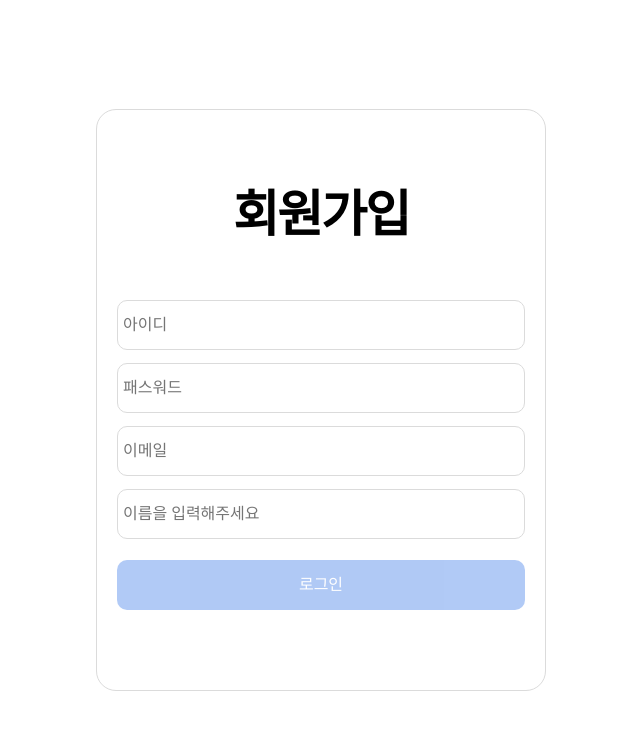
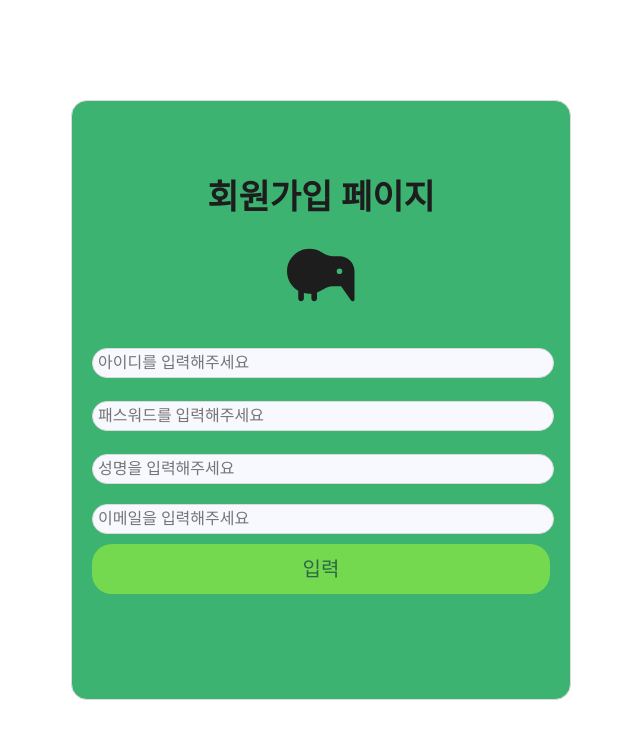
Before and after one commit to priestone/first_react_10_15, a React (Create React App) app: page /#/Signup in a window 1280 px wide. Shown: the top 738 px of the page, without its empty margins (319-959 px from the left). Built offline with nearby package versions, Linux system fonts and the light colour scheme.

Commit message:
10_29 study

```diff
--- a/src/App.js
+++ b/src/App.js
@@ -9,8 +9,8 @@ import Ex05 from "./components/ex05/Ex05";
 import MusicApp from "./components/ex05/MusicApp";
 import Ex06 from "./components/ex06/Ex06";
 import Ex07 from "./components/ex07/Ex07";
-import Test01 from "./components/teststudy/Test01";
 import Ex08 from "./components/ex08/Ex08";
+import Test02 from "./components/teststudy/second/Test02";
 
 const App = () => {
   return (
@@ -43,7 +43,9 @@ const App = () => {
 
       {/* <Ex07></Ex07> */}
 
-      <Ex08></Ex08>
+      {/* <Ex08></Ex08> */}
+
+      <Test02></Test02>
     </>
   );
 };
--- /dev/null
+++ b/src/components/teststudy/second/Test02.js
@@ -0,0 +1,20 @@
+import { HashRouter, Route, Routes } from "react-router-dom";
+import Home from "./pages/Home";
+import Login from "./pages/Login";
+import SignUp from "./pages/Signup";
+
+const Test02 = () => {
+  return (
+    <>
+      <HashRouter>
+        <Routes>
+          <Route path="/" element={<Home />}></Route>
+          <Route path="/login" element={<Login />}></Route>
+          <Route path="/Signup" element={<SignUp />}></Route>
+        </Routes>
+      </HashRouter>
+    </>
+  );
+};
+
+export default Test02;
--- /dev/null
+++ b/src/components/teststudy/second/pages/Home.js
@@ -0,0 +1,54 @@
+import { Link } from "react-router-dom";
+import styled from "styled-components";
+
+const Wrap = styled.div`
+  max-width: 1500px;
+  width: 100%;
+  height: 100vh;
+  h2 {
+    font-size: 40px;
+    text-align: center;
+    font-weight: 500;
+    margin: 50px 0;
+  }
+`;
+
+const LinkWrap = styled.div`
+  width: 800px;
+  margin: 0 auto;
+  display: flex;
+  justify-content: space-between;
+  align-items: center;
+`;
+
+const Button = styled.button`
+  all: unset;
+  width: 300px;
+  height: 50px;
+  border: 1px solid #1d1d1d;
+  text-align: center;
+  border-radius: 10px;
+  background-color: cornflowerblue;
+  color: white;
+  font-size: 20px;
+  font-weight: 500;
+  letter-spacing: -2px;
+`;
+
+const Home = () => {
+  return (
+    <Wrap>
+      <h2>여기는 홈 화면 입니다.</h2>
+      <LinkWrap>
+        <Link to="/login">
+          <Button>로그인 바로가기</Button>
+        </Link>
+        <Link to="/signup">
+          <Button>회원가입 바로가기</Button>
+        </Link>
+      </LinkWrap>
+    </Wrap>
+  );
+};
+
+export default Home;
--- /dev/null
+++ b/src/components/teststudy/second/pages/Login.js
@@ -0,0 +1,121 @@
+import { FontAwesomeIcon } from "@fortawesome/react-fontawesome";
+import styled from "styled-components";
+import { faKiwiBird } from "@fortawesome/free-solid-svg-icons";
+import { useForm } from "react-hook-form";
+import { useNavigate } from "react-router-dom";
+
+const Container = styled.div`
+  height: 100vh;
+  display: flex;
+  justify-content: center;
+  align-items: center;
+`;
+
+const Form = styled.form`
+  max-width: 500px;
+  width: 100%;
+  height: 600px;
+  border: 1px solid #dbdbdb;
+  border-radius: 16px;
+  padding: 80px 20px;
+  background-color: mediumseagreen;
+
+  h2 {
+    text-align: center;
+    font-size: 34px;
+    font-weight: 600;
+    margin-bottom: 30px;
+    color: #1d1d1d;
+  }
+
+  h4 {
+    font-size: 60px;
+    text-align: center;
+    color: #1d1d1d;
+    margin-bottom: 30px;
+  }
+
+  input {
+    all: unset;
+    max-width: 450px;
+    width: 100%;
+    /* height: 40px; */
+    border: 1px solid #dbdbdb;
+    border-radius: 16px;
+    margin: 10px 0;
+    background-color: ghostwhite;
+    padding: 5px;
+  }
+
+  p {
+    font-size: 14px;
+    color: crimson;
+    margin-top: 3px;
+  }
+`;
+
+const Button = styled.button`
+  all: unset;
+  width: 100%;
+  height: 50px;
+  background-color: greenyellow;
+  border-radius: 20px;
+  text-align: center;
+  font-size: 20px;
+  color: #1d1d1d;
+  cursor: ${(props) => (props.$isPointer ? "pointer" : "default")};
+  opacity: ${(props) => props.$isActive};
+`;
+
+const Login = () => {
+  const {
+    register,
+    handleSubmit,
+    formState: { errors, isValid },
+  } = useForm();
+  const nav = useNavigate();
+
+  const loginSubmit = (data) => {
+    nav("/");
+  };
+  return (
+    <Container>
+      <Form onSubmit={handleSubmit(loginSubmit)}>
+        <h2>로그인 페이지</h2>
+        <h4>
+          <FontAwesomeIcon icon={faKiwiBird} />
+        </h4>
+        <input
+          {...register("username", {
+            required: "아이디는 필수 입니다.",
+            minLength: {
+              value: 4,
+              message: "아이디는 다섯자리 이상으로 하세요.",
+            },
+          })}
+          type="text"
+          placeholder="아이디를 입력해주세요"
+        />
+        <p>{errors?.username?.message}</p>
+        <input
+          {...register("password", {
+            required: "비밀번호는 필수 입니다.",
+            minLength: {
+              value: 8,
+              message: "비밀번호는 9자리 이상으로 하세요",
+            },
+          })}
+          type="password"
+          placeholder="패스워드를 입력해주세요"
+        />
+        <p>{errors?.password?.message}</p>
+
+        <Button $isActive={isValid ? "1" : "0.5"} $isPointer={isValid}>
+          입력
+        </Button>
+      </Form>
+    </Container>
+  );
+};
+
+export default Login;
--- /dev/null
+++ b/src/components/teststudy/second/pages/Signup.js
@@ -0,0 +1,134 @@
+import { FontAwesomeIcon } from "@fortawesome/react-fontawesome";
+import styled from "styled-components";
+import { faKiwiBird } from "@fortawesome/free-solid-svg-icons";
+import { useForm } from "react-hook-form";
+import { useNavigate } from "react-router-dom";
+
+const Container = styled.div`
+  height: 100vh;
+  display: flex;
+  justify-content: center;
+  align-items: center;
+`;
+
+const Form = styled.form`
+  max-width: 500px;
+  width: 100%;
+  height: 600px;
+  border: 1px solid #dbdbdb;
+  border-radius: 16px;
+  padding: 80px 20px;
+  background-color: mediumseagreen;
+
+  h2 {
+    text-align: center;
+    font-size: 34px;
+    font-weight: 600;
+    margin-bottom: 30px;
+    color: #1d1d1d;
+  }
+
+  h4 {
+    font-size: 60px;
+    text-align: center;
+    color: #1d1d1d;
+    margin-bottom: 30px;
+  }
+
+  input {
+    all: unset;
+    max-width: 450px;
+    width: 100%;
+    /* height: 40px; */
+    border: 1px solid #dbdbdb;
+    border-radius: 16px;
+    margin: 10px 0;
+    background-color: ghostwhite;
+    padding: 5px;
+  }
+
+  p {
+    font-size: 14px;
+    color: crimson;
+    margin-top: 3px;
+  }
+`;
+
+const Button = styled.button`
+  all: unset;
+  width: 100%;
+  height: 50px;
+  background-color: greenyellow;
+  border-radius: 20px;
+  text-align: center;
+  font-size: 20px;
+  color: #1d1d1d;
+  cursor: ${(props) => (props.$isPointer ? "pointer" : "default")};
+  opacity: ${(props) => props.$isActive};
+`;
+
+const Signup = () => {
+  const {
+    register,
+    handleSubmit,
+    formState: { errors, isValid },
+  } = useForm();
+  const nav = useNavigate();
+
+  const signupSubmit = (data) => {
+    nav("/login");
+  };
+  return (
+    <Container>
+      <Form onSubmit={handleSubmit(signupSubmit)}>
+        <h2>회원가입 페이지</h2>
+        <h4>
+          <FontAwesomeIcon icon={faKiwiBird} />
+        </h4>
+        <input
+          {...register("username", {
+            required: "아이디는 필수 입니다.",
+            minLength: {
+              value: 4,
+              message: "아이디는 다섯자리 이상으로 하세요.",
+            },
+          })}
+          type="text"
+          placeholder="아이디를 입력해주세요"
+        />
+        <p>{errors?.username?.message}</p>
+        <input
+          {...register("password", {
+            required: "비밀번호는 필수 입니다.",
+            minLength: {
+              value: 8,
+              message: "비밀번호는 9자리 이상으로 하세요",
+            },
+          })}
+          type="password"
+          placeholder="패스워드를 입력해주세요"
+        />
+        <p>{errors?.password?.message}</p>
+        <input
+          {...register("성명", {
+            required: false,
+          })}
+          type="text"
+          placeholder="성명을 입력해주세요"
+        />
+        <input
+          {...register("이메일", {
+            required: false,
+          })}
+          type="text"
+          placeholder="이메일을 입력해주세요"
+        />
+        <Button $isActive={isValid ? "1" : "0.5"} $isPointer={isValid}>
+          입력
+        </Button>
+      </Form>
+    </Container>
+  );
+};
+
+export default Signup;
```
Also changed, not shown: src/components/teststudy/first/Test01.js (renamed from src/components/teststudy/Test01.js), src/components/teststudy/first/components/Review.js (renamed from src/components/teststudy/components/Review.js).
